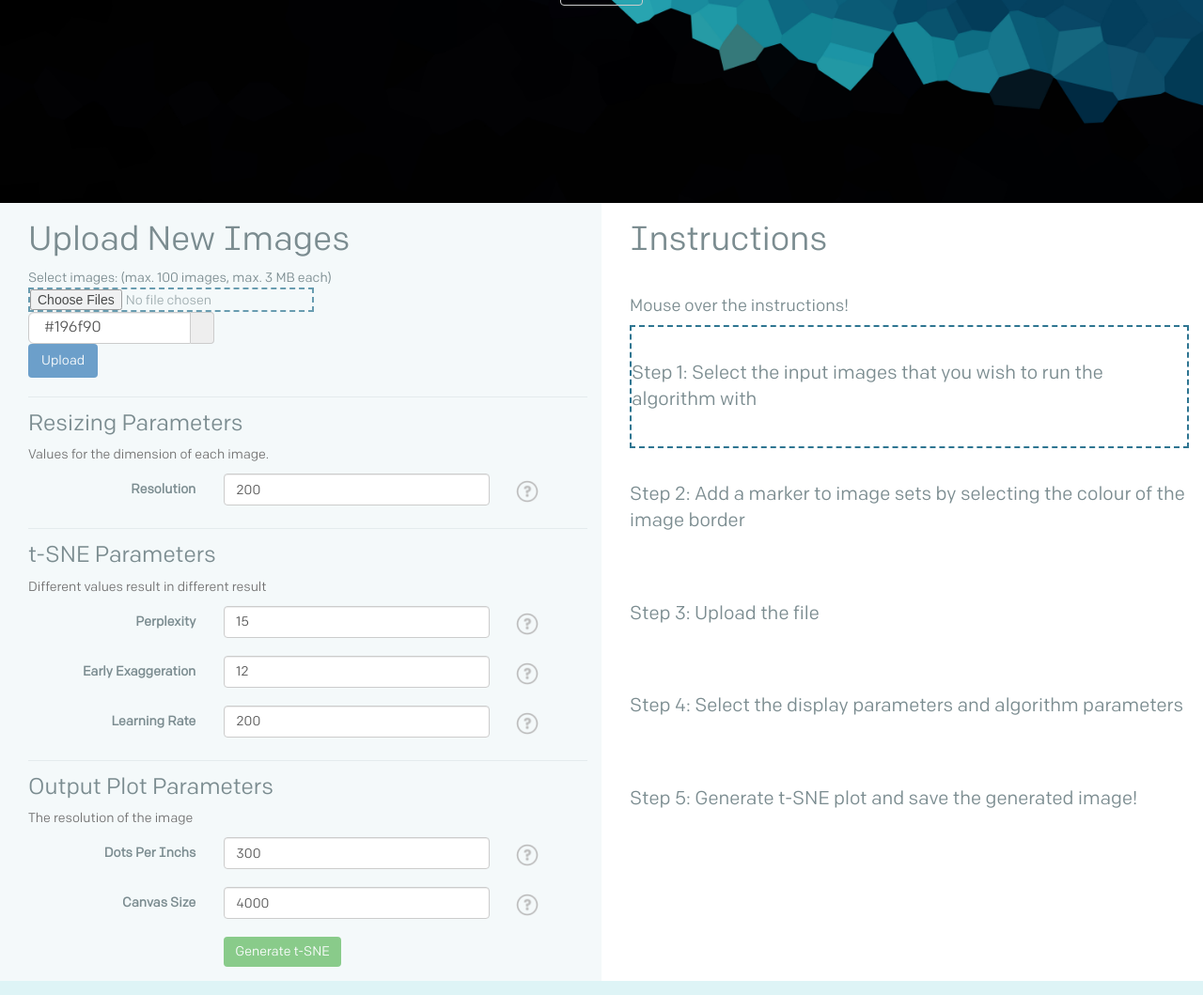
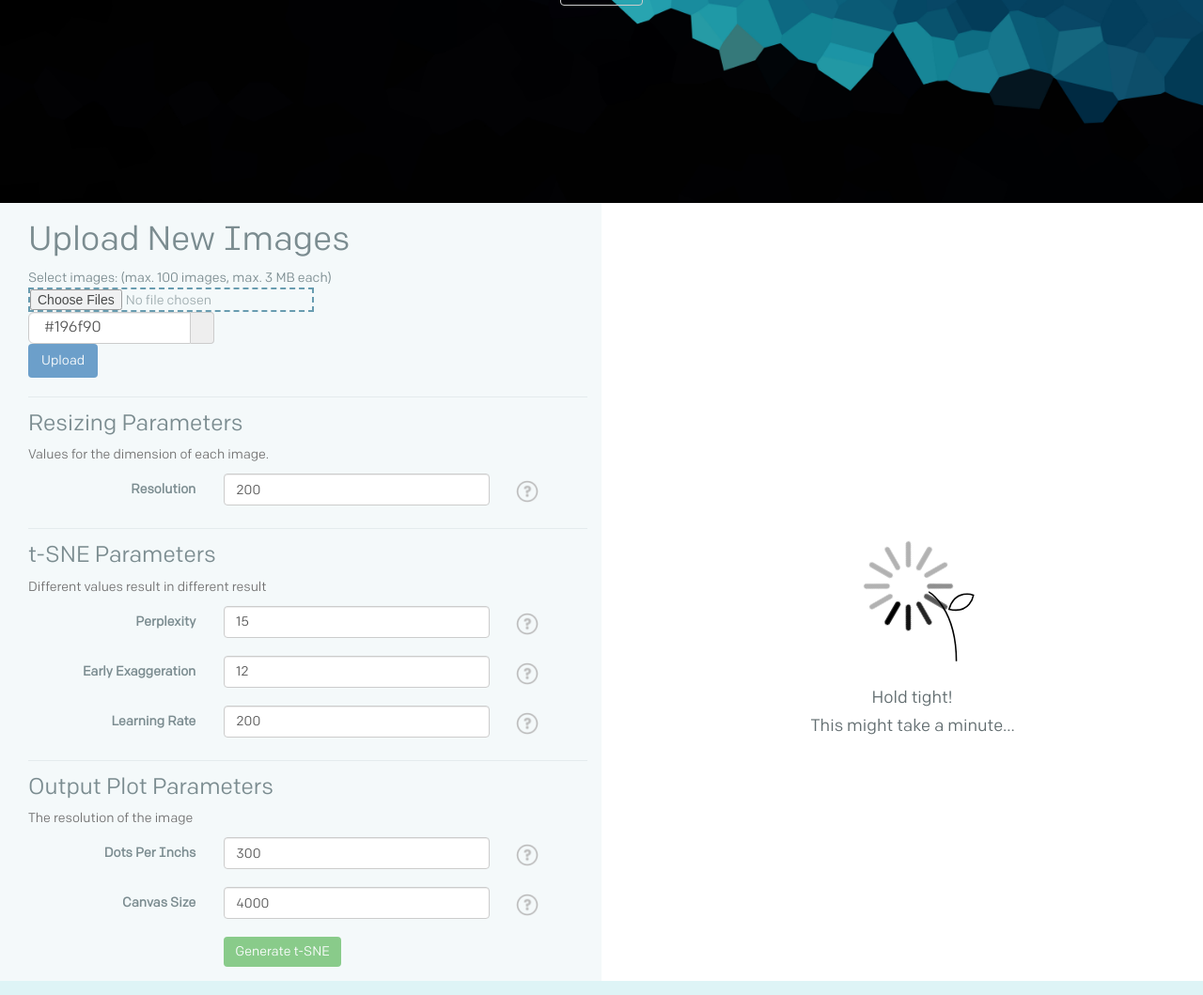
Before and after one commit to bessaFan/ML-playground, a Flask app: page /?session=6ed4dae8-26f2-4bf5-a292-90a3537efb2b in a window 1280 px wide. Shown: the part 492-1551 px from the top of the page at 94% size. Run offline with Flask 2, Linux system fonts and the light colour scheme; some libraries are stand-ins or nearby versions.

Commit message:
addedloading icon message

```diff
--- a/templates/main.html
+++ b/templates/main.html
@@ -403,54 +403,19 @@
 
     <section >
       <section>
-
-        <!-- Plot displaying -->
-        {% if plot_exists %}
-        <div class="image" id="the_result_plot">
-          <h1>Resulting t-SNE plot</h1>
-          <svg height="1000" width="585" style="position: absolute;top: 50%;left: 50%;transform: translate(-50%, -50%);">
-            <circle  cx="293" cy="455" r="350"  />
-            <circle  cx="293" cy="455" r="270"  />
-            <circle  cx="293" cy="455" r="200"  />
-            <circle  cx="293" cy="455" r="140"  />
-            <circle  cx="293" cy="455" r="90"  />
-            <circle  cx="293" cy="455" r="50"  />
-            <circle  cx="293" cy="455" r="20"  />
-          </svg>
-          <img id="tsne_plot" src="static/output/{{session_id}}/output.png?timestamp={{timestamp}}" style="width: 100%; max-height: 1000px; object-fit: contain; /*border: 4px solid gainsboro*/">
-
-        </div>
-        <!-- download image button -->
-        <div>
-            <input type="checkbox" onclick="tweet_checkbox()" id="permission" name="subscribe" value="newsletter" style="opacity: 0.7;">
-            <label for="permission" style="font-size: 17px;" >Can we tweet your result? (for science!)</label>
-        </div>
-        <a href="static/output/{{session_id}}/output.png" class="btn btn-warning text-center" id="btn-download" download="output.png" style="opacity: 0.7; border-width: 0px; display:inherit; margin: 15px">Save Image</a>
-        <!-- <button type="submit" id="btn-download" class="btn btn-success" style="opacity: 0.7; border-width: 0px;>Generate t-SNE</button> -->
-
-        {% else %}
-
-        <div class="col-md-12 rightside" id = "instruction" style="visibility: visible;">
-          <div class="">
-            <h1> Instructions</h1> <br>
-            <h4> Mouse over the instructions!</h4>
-            <button id="instruction_step1" class="instruction_steps" onmouseover="setVisible_step1()">Step 1: Select the input images that you wish to run the algorithm with</button>
-            <button id="instruction_step2" class="instruction_steps" onmouseover="setVisible_step2()">Step 2: Add a marker to image sets by selecting the colour of the image border</button>
-            <button id="instruction_step3" class="instruction_steps" onmouseover="setVisible_step3()">Step 3: Upload the file</button>
-            <button id="instruction_step4" class="instruction_steps" onmouseover="setVisible_step4()">Step 4: Select the display parameters and algorithm parameters</button>
-            <button id="instruction_step5" class="instruction_steps" onmouseover="setVisible_step5()">Step 5: Generate t-SNE plot and save the generated image!</button>
-          </div>
-        </div>
-
-        {% endif %}
-        <div class="page-loader-content" id = "loader" style= "visibility: hidden;position: absolute;top: 50%;left: 50%;transform: translate(-50%, -50%);}">
+        <div class="page-loader-content" id = "loader" style= "visibility: visible;position: absolute;top: 50%;left: 50%;transform: translate(-50%, -50%);}">
           <div class="icon-loader">
             <svg class="svg-icon-loader"><use xmlns:xlink="http://www.w3.org/1999/xlink" xlink:href="#ei-spinner-icon"></use></svg>
           </div>
           <div class="icon-flower">
             <svg class="svg-icon-flower"><use xmlns:xlink="http://www.w3.org/1999/xlink" xlink:href="#flower-icon"></use></svg>
           </div>
-          <h4 style= "visibility: hidden;position: absolute;top: 50%;left: 50%;transform: translate(-50%, -50%);"}>Hold tight! This may take a minute<h4>
+          <div style="position: absolute;right: -50px;top: 180px;left: 30px;color:#626d70;">
+            <h4>Hold tight!</h4>
+          </div>
+          <div style="position: absolute;right: -50px;top: 210px;left: -35px;color:#626d70;">
+            <h4 style="top: 40px;">This might take a minute...</h4><h4>
+          </h4></div>
         </div>
       </section>
     </section>
```
